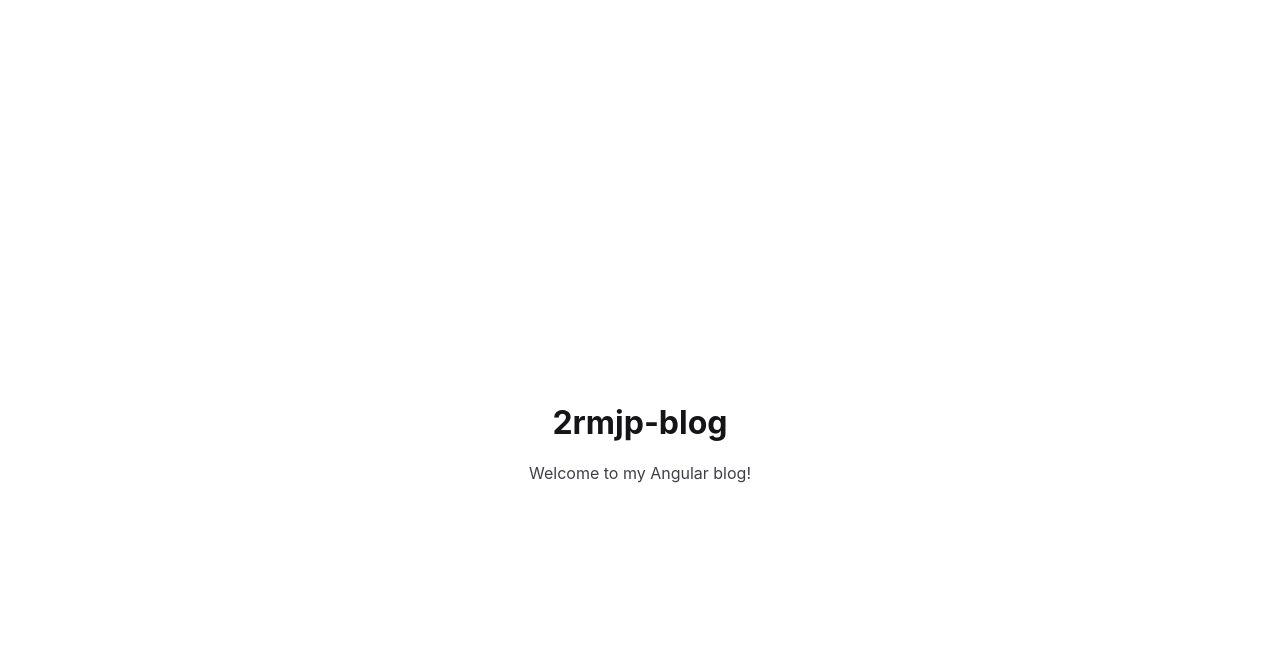
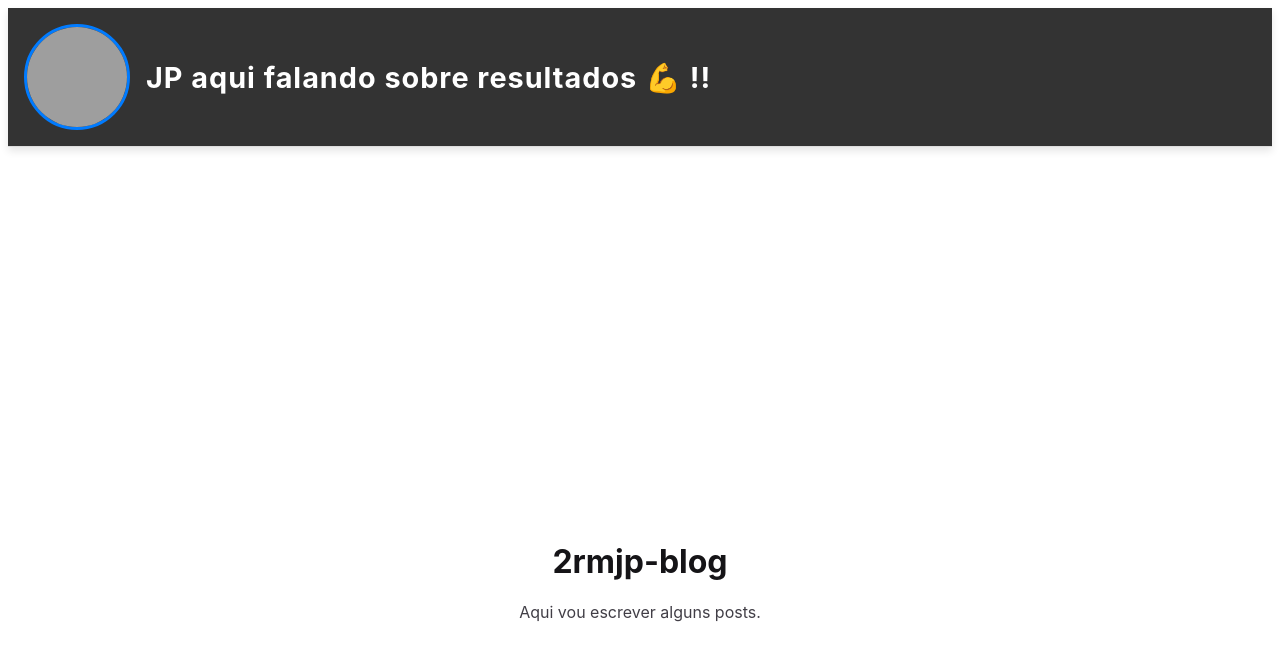
Before and after one commit to 2rmjp/2rmjp.github.io, an Angular app in the folder 2rmjp-blog/: page / in a window 1280 px wide. Shown: the top 660 px of the page. Built offline with nearby package versions, Linux system fonts and the light colour scheme; grey boxes are pictures that could not be loaded.

Commit message:
feat: Add header component
Adds a header component to the application, including styling and content.  The header displays a profile image and title.  Updates the app component to include the new header.

```diff
--- a/2rmjp-blog/src/app/app.component.html
+++ b/2rmjp-blog/src/app/app.component.html
@@ -24,10 +24,11 @@
   }
 </style>
 
+<app-header></app-header>
 <main>
   <div class="content">
     <h1>{{ title }}</h1>
-    <p>Welcome to my Angular blog!</p>
+    <p>Aqui vou escrever alguns posts.</p>
   </div>
 </main>
 <router-outlet />
--- a/2rmjp-blog/src/app/app.component.ts
+++ b/2rmjp-blog/src/app/app.component.ts
@@ -1,10 +1,11 @@
 import { Component } from '@angular/core';
 import { RouterOutlet } from '@angular/router';
+import { HeaderComponent } from "./header/header.component";
 
 @Component({
   selector: 'app-root',
   standalone: true,
-  imports: [RouterOutlet],
+  imports: [RouterOutlet, HeaderComponent],
   templateUrl: './app.component.html',
   styleUrl: './app.component.css'
 })
--- /dev/null
+++ b/2rmjp-blog/src/app/header/header.component.css
@@ -0,0 +1,24 @@
+.header {
+  display: flex;
+  align-items: center;
+  padding: 1rem;
+  background-color: #333333;
+  border-bottom: 1px solid #ddd;
+  box-shadow: 0 4px 8px rgba(0, 0, 0, 0.1);
+}
+
+.header-image {
+  width: 100px;
+  height: 100px;
+  border-radius: 50%;
+  object-fit: cover;
+  margin-right: 1rem;
+  border: 3px solid #007bff;
+}
+
+.header-title {
+  font-size: 1.8rem;
+  color: #fff;
+  font-weight: bold;
+  letter-spacing: 1px;
+}
--- /dev/null
+++ b/2rmjp-blog/src/app/header/header.component.html
@@ -0,0 +1,4 @@
+<div class="header">
+    <img src="https://avatars.githubusercontent.com/u/185814868?v=4" alt="image" class="header-image">
+    <h1 class="header-title">JP aqui falando sobre resultados 💪 !!</h1>
+  </div>
```
Also changed, not shown: 2rmjp-blog/src/app/header/header.component.ts (added, +12 -0 lines), 1 other file (tests, documents, lock files or other folders).
